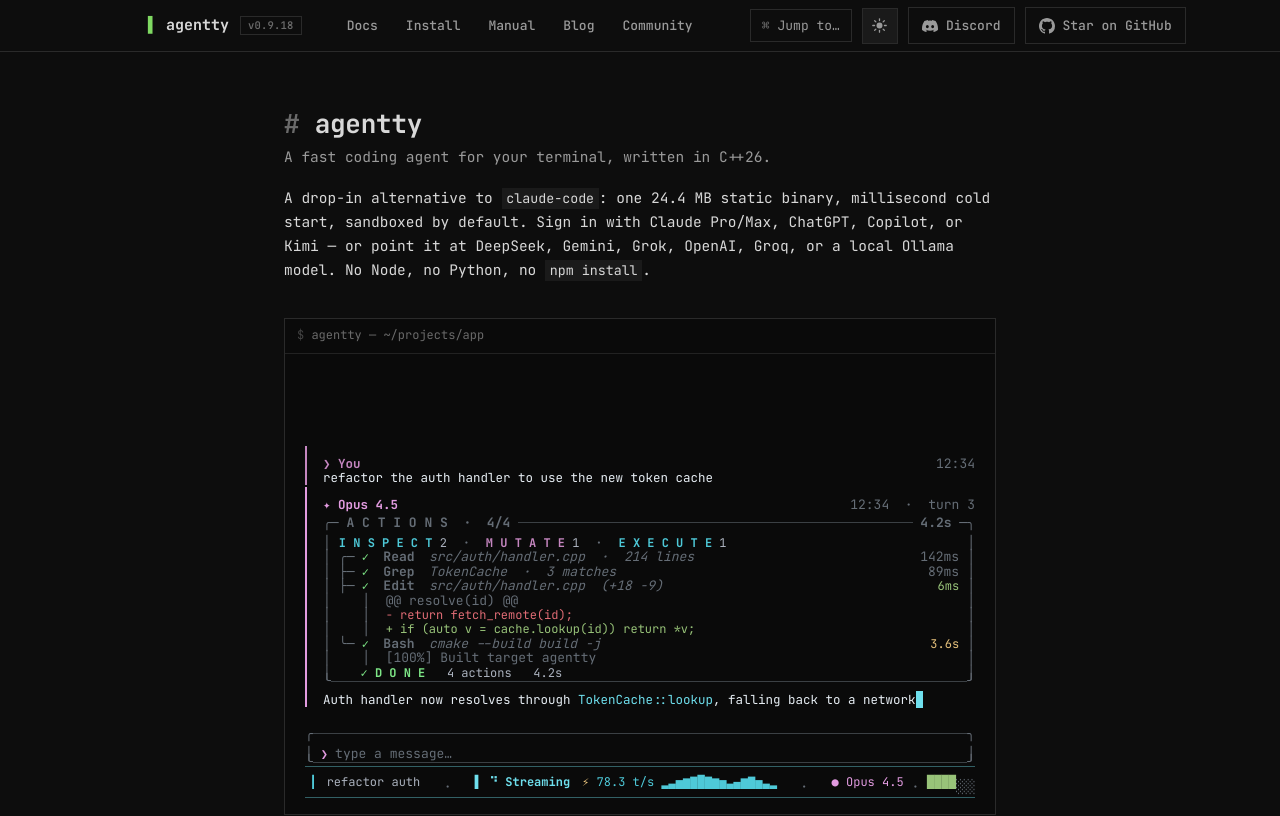
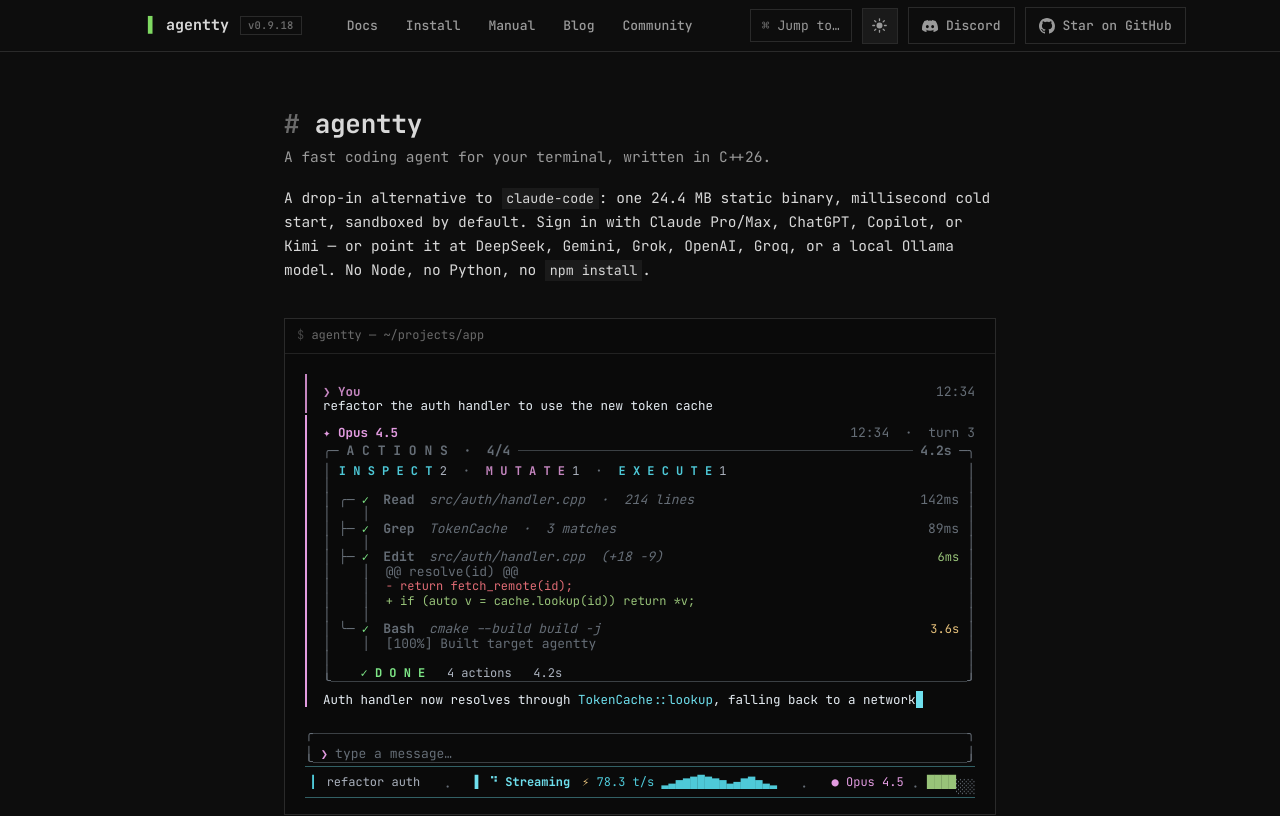
Before and after one commit to 1ay1/agentty.org, a Next.js app: page / in a window 1280 px wide. Shown: the top 816 px of the page. Built offline with nearby package versions, Linux system fonts and the light colour scheme.

Commit message:
Restore the real timeline's structural rows on the tight grid

```diff
--- a/components/AgenttyTui.tsx
+++ b/components/AgenttyTui.tsx
@@ -358,6 +358,11 @@ export function AgenttyTui() {
                   </span>
                   <span className="ttui-edge dim">│</span>
                 </div>
+                <div className="ttui-panel-line">
+                  <span className="ttui-edge dim">│</span>
+                  <span className="ttui-pad" />
+                  <span className="ttui-edge dim">│</span>
+                </div>
 
                 {/* events */}
                 {EVENTS.slice(0, visibleCount).map((ev, i) => {
@@ -366,6 +371,8 @@ export function AgenttyTui() {
                   const glyph = total === 1 ? "──" : i === 0 ? "╭─" : isLast ? "╰─" : "├─";
                   const c = catColor[ev.cat];
                   const showBody = isDone && ev.body;
+                  // connector after this event uses NEXT event status
+                  const nextDone = i + 1 <= done;
                   return (
                     <div key={i} className="ttui-evgroup ttui-fade">
                       <PanelRow>
@@ -393,18 +400,28 @@ export function AgenttyTui() {
                             <span className={b.cls}>{b.text}</span>
                           </PanelRow>
                         ))}
+                      {!isLast && (
+                        <PanelRow>
+                          <span className={nextDone ? "dim" : "blue"}>{"   │"}</span>
+                        </PanelRow>
+                      )}
                     </div>
                   );
                 })}
 
                 {/* footer — appears once all events done */}
                 {allDone && (
+                  <>
+                    <PanelRow>
+                      <span className="ttui-pad" />
+                    </PanelRow>
                     <PanelRow>
                       <span>{"   "}</span>
                       <span className="bgreen b">{"✓ "}</span>
                       <span className="bgreen b">D O N E</span>
                       <span className="white">{"   4 actions   4.2s"}</span>
                     </PanelRow>
+                  </>
                 )}
 
                 <div className="ttui-panel-bot">
```
Lines whose indentation alone changed are shown as unchanged.
